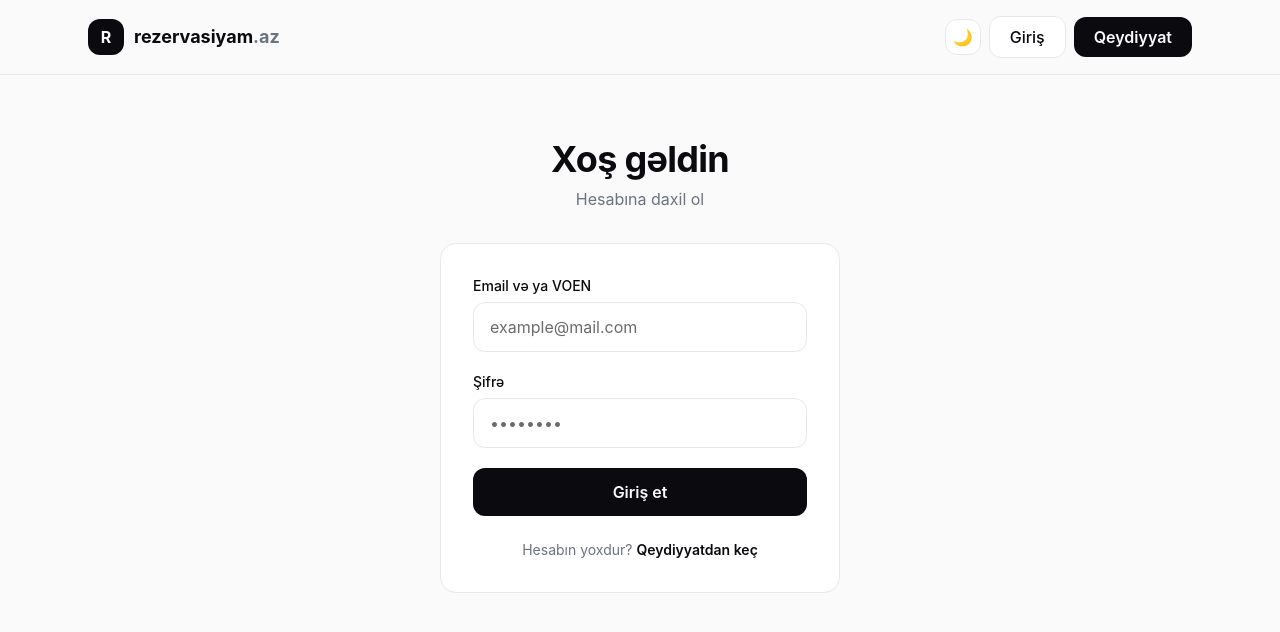
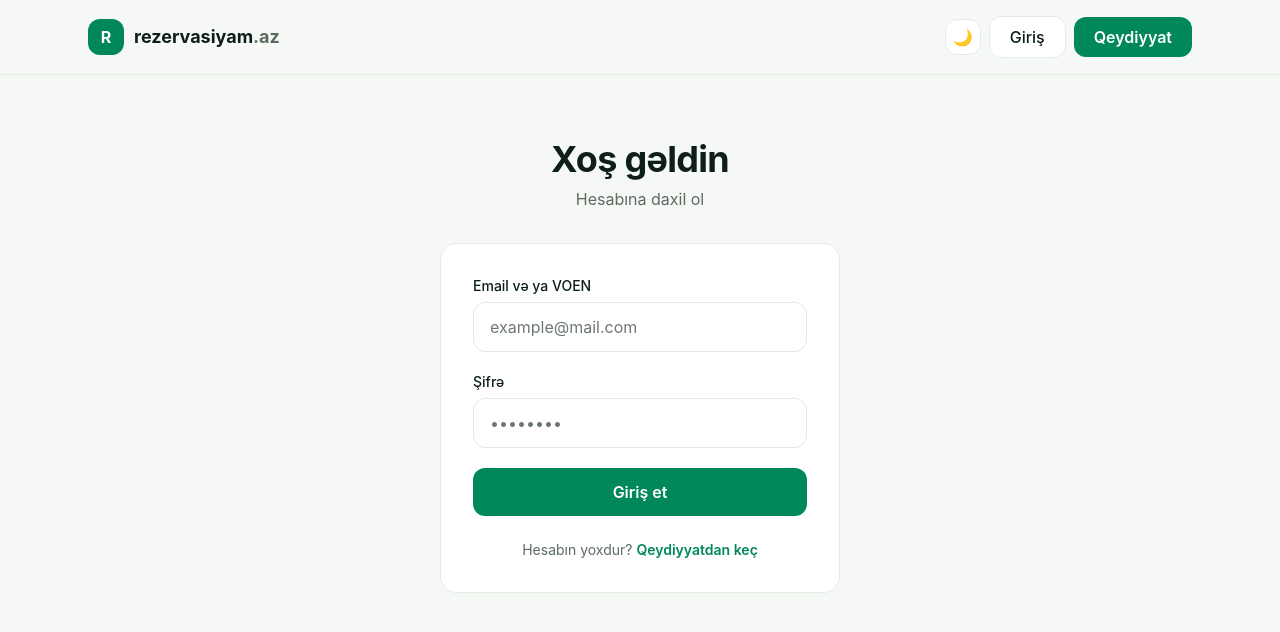
Before and after one commit to VusalIsayeV/rezervasiyam.az, a React (Vite) app in the folder frontend/: page /login in a window 1280 px wide. Shown: the top 632 px of the page. Built offline with nearby package versions, Linux system fonts and the light colour scheme; no server answers.

Commit message:
introduce green accent palette

```diff
--- a/frontend/src/App.tsx
+++ b/frontend/src/App.tsx
@@ -46,7 +46,7 @@ export default function App() {
           <Link to="/" className="flex items-center gap-2.5 group min-w-0">
             <div
               className="w-9 h-9 rounded-xl flex items-center justify-center font-bold text-base group-hover:scale-105 transition flex-shrink-0"
-              style={{ background: "var(--text)", color: "var(--bg)" }}
+              style={{ background: "var(--accent)", color: "var(--accent-contrast)" }}
             >
               R
             </div>
--- a/frontend/src/index.css
+++ b/frontend/src/index.css
@@ -5,24 +5,28 @@
 @import url("https://fonts.googleapis.com/css2?family=Inter:wght@400;500;600;700;800&family=Plus+Jakarta+Sans:wght@500;600;700;800&display=swap");
 
 :root {
-  --bg: #fafafa;
+  --bg: #f6f8f6;
   --bg-elev: #ffffff;
-  --border: #e8e8ec;
-  --text: #0a0a0f;
-  --text-muted: #6b7280;
-  --accent: #4f46e5;
-  --accent-hover: #4338ca;
+  --border: #e2ebe4;
+  --text: #0d1f17;
+  --text-muted: #5b6b62;
+  --accent: #00875a;
+  --accent-hover: #006f4a;
+  --accent-soft: #d8f0e3;
+  --accent-contrast: #ffffff;
   --danger: #dc2626;
 }
 
 .dark {
-  --bg: #0a0a0f;
-  --bg-elev: #14141a;
-  --border: #26262e;
-  --text: #f5f5f7;
-  --text-muted: #9ca3af;
-  --accent: #818cf8;
-  --accent-hover: #a5b4fc;
+  --bg: #0a1410;
+  --bg-elev: #11201a;
+  --border: #1f3329;
+  --text: #e8f3ec;
+  --text-muted: #8ba398;
+  --accent: #34d399;
+  --accent-hover: #6ee7b7;
+  --accent-soft: rgba(52, 211, 153, 0.12);
+  --accent-contrast: #0a1410;
   --danger: #f87171;
 }
 
@@ -56,12 +60,13 @@ h1, h2, h3, h4 {
 @layer components {
   .btn-primary {
     @apply inline-flex items-center justify-center gap-2 font-semibold px-5 py-2.5 rounded-xl transition-all duration-200 disabled:opacity-50 disabled:cursor-not-allowed text-sm sm:text-base;
-    background: var(--text);
-    color: var(--bg);
+    background: var(--accent);
+    color: var(--accent-contrast);
   }
   .btn-primary:hover:not(:disabled) {
+    background: var(--accent-hover);
     transform: translateY(-1px);
-    box-shadow: 0 8px 20px -8px rgba(0,0,0,0.3);
+    box-shadow: 0 10px 24px -10px color-mix(in srgb, var(--accent) 60%, transparent);
   }
 
   .btn-secondary {
@@ -71,7 +76,8 @@ h1, h2, h3, h4 {
     border: 1px solid var(--border);
   }
   .btn-secondary:hover {
-    border-color: var(--text);
+    border-color: var(--accent);
+    color: var(--accent);
   }
 
   .btn-danger {
@@ -100,8 +106,8 @@ h1, h2, h3, h4 {
     opacity: 0.6;
   }
   .input:focus {
-    border-color: var(--text);
-    box-shadow: 0 0 0 4px color-mix(in srgb, var(--text) 8%, transparent);
+    border-color: var(--accent);
+    box-shadow: 0 0 0 4px var(--accent-soft);
   }
   .input:-webkit-autofill,
   .input:-webkit-autofill:hover,
--- a/frontend/src/pages/BusinessPublic.tsx
+++ b/frontend/src/pages/BusinessPublic.tsx
@@ -145,7 +145,7 @@ export default function BusinessPublic() {
                     className="text-left p-4 rounded-xl transition"
                     style={
                       active
-                        ? { background: "var(--text)", color: "var(--bg)", border: "1px solid var(--text)" }
+                        ? { background: "var(--accent)", color: "var(--accent-contrast)", border: "1px solid var(--accent)" }
                         : { background: "var(--bg-elev)", border: "1px solid var(--border)" }
                     }
                   >
@@ -193,7 +193,7 @@ export default function BusinessPublic() {
                         className="py-2.5 rounded-xl font-medium text-sm transition"
                         style={
                           active
-                            ? { background: "var(--text)", color: "var(--bg)" }
+                            ? { background: "var(--accent)", color: "var(--accent-contrast)" }
                             : { background: "var(--bg)", color: "var(--text)", border: "1px solid var(--border)" }
                         }
                       >
--- a/frontend/src/pages/Home.tsx
+++ b/frontend/src/pages/Home.tsx
@@ -179,7 +179,7 @@ function CatChip({ active, onClick, children }: { active: boolean; onClick: () =
       className="shrink-0 px-4 py-2 rounded-full text-sm font-medium transition flex items-center gap-1.5"
       style={
         active
-          ? { background: "var(--text)", color: "var(--bg)", border: "1px solid var(--text)" }
+          ? { background: "var(--accent)", color: "var(--accent-contrast)", border: "1px solid var(--accent)" }
           : { background: "var(--bg-elev)", color: "var(--text)", border: "1px solid var(--border)" }
       }
     >
--- a/frontend/src/pages/Login.tsx
+++ b/frontend/src/pages/Login.tsx
@@ -84,7 +84,7 @@ export default function Login() {
         </button>
         <div className="text-center text-sm pt-1" style={{ color: "var(--text-muted)" }}>
           Hesabın yoxdur?{" "}
-          <Link to="/register" className="font-semibold hover:underline" style={{ color: "var(--text)" }}>
+          <Link to="/register" className="font-semibold hover:underline" style={{ color: "var(--accent)" }}>
             Qeydiyyatdan keç
           </Link>
         </div>
--- a/frontend/src/pages/Register.tsx
+++ b/frontend/src/pages/Register.tsx
@@ -111,7 +111,7 @@ export default function Register() {
         </button>
         <div className="text-center text-sm pt-1" style={{ color: "var(--text-muted)" }}>
           Artıq hesabın var?{" "}
-          <Link to="/login" className="font-semibold hover:underline" style={{ color: "var(--text)" }}>
+          <Link to="/login" className="font-semibold hover:underline" style={{ color: "var(--accent)" }}>
             Giriş et
           </Link>
         </div>
```
